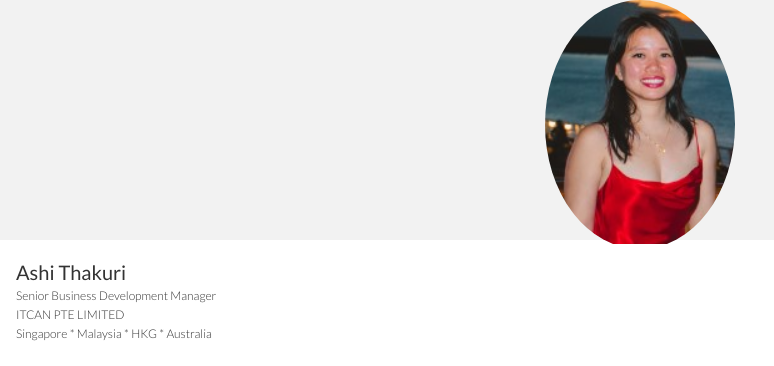
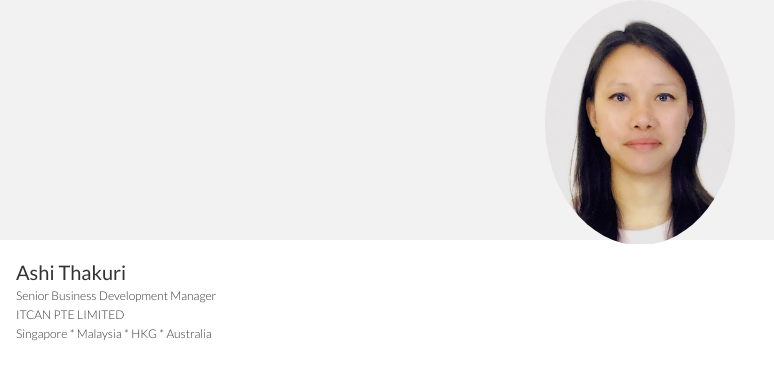
Before and after one commit to ITCANNAMECARD/ASHI, a plain HTML site: page index.html in a window 1280 px wide. Shown: the top 366 px of the page, 0-774 px from the left. Drawn offline with Linux system fonts and the light colour scheme; a web font is replaced by a local one.

Commit message:
Update index.html

```diff
--- a/index.html
+++ b/index.html
@@ -14,7 +14,7 @@
 			<div class="row">
 				<div class="col"></div>
 				<div class="col is-5">
-					<img class="profile-pic" src="ASHI THAKURI.jpg" alt="Profile Picture">
+					<img class="profile-pic" src="WeChat Image_20201210151257.jpg" alt="Profile Picture">
 				</div>
 				<div class="col"></div>
 			</div>
```
